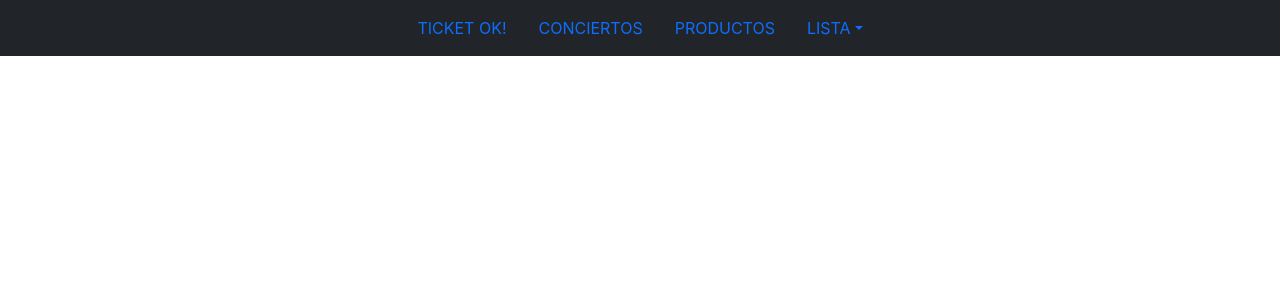
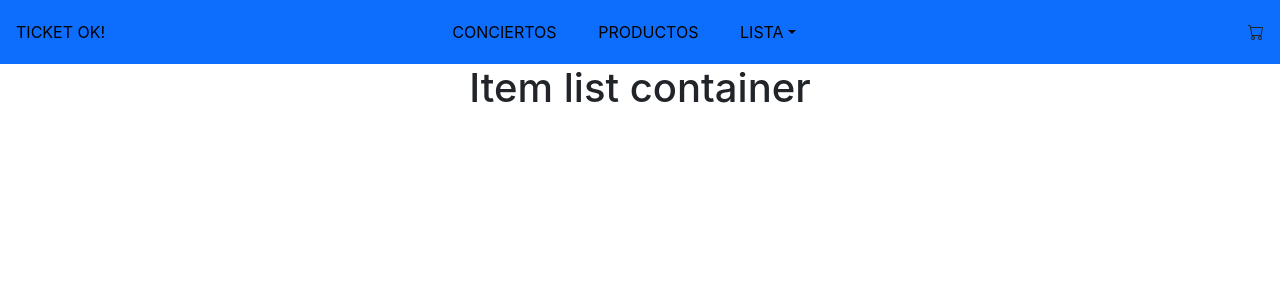
Before and after one commit to MARIANELA-C/e-commerce, a React (Create React App) app: page / in a window 1280 px wide. Shown: the top 300 px of the page. Built offline with nearby package versions, Linux system fonts and the light colour scheme.

Commit message:
tercer commit

```diff
--- a/src/App.js
+++ b/src/App.js
@@ -1,5 +1,6 @@
 import './App.css';
-import NavBar from './componentes/NavBar';
+import ItemListContainer from './componentes/ItemListContainer/ItemListContainer';
+import NavBar from "./componentes/NavBar/NavBar";
 
 function App() {
   return (
@@ -7,7 +8,7 @@
     <div className="App">
       <NavBar/>
       <header>
-
+      <ItemListContainer/>
 
       </header>
 
--- /dev/null
+++ b/src/componentes/CartWidget/CartWidget.jsx
@@ -0,0 +1,13 @@
+import React from 'react'
+
+const CartWidget = () => {
+  return (
+    <div className='col-4 d-flex justify-content-end m-3'>
+        <svg xmlns="http://www.w3.org/2000/svg" width="16" height="16" fill="currentColor" class="bi bi-cart" viewBox="0 0 16 16">
+  <path d="M0 1.5A.5.5 0 0 1 .5 1H2a.5.5 0 0 1 .485.379L2.89 3H14.5a.5.5 0 0 1 .491.592l-1.5 8A.5.5 0 0 1 13 12H4a.5.5 0 0 1-.491-.408L2.01 3.607 1.61 2H.5a.5.5 0 0 1-.5-.5zM3.102 4l1.313 7h8.17l1.313-7H3.102zM5 12a2 2 0 1 0 0 4 2 2 0 0 0 0-4zm7 0a2 2 0 1 0 0 4 2 2 0 0 0 0-4zm-7 1a1 1 0 1 1 0 2 1 1 0 0 1 0-2zm7 0a1 1 0 1 1 0 2 1 1 0 0 1 0-2z"/>
+</svg>
+    </div>
+  )
+}
+
+export default CartWidget
--- /dev/null
+++ b/src/componentes/ItemListContainer/ItemListContainer.jsx
@@ -0,0 +1,11 @@
+import React from 'react'
+
+const ItemListContainer = () => {
+  return (
+    <div>
+        <h1>Item list container</h1>
+    </div>
+  )
+}
+
+export default ItemListContainer
--- a/src/componentes/NavBar.js
+++ /dev/null
@@ -1,31 +0,0 @@
-import React from 'react'
-
-const NavBar = () => {
-  return (
-<div>
-      <ul className="nav justify-content-center navbar navbar-dark bg-dark">
-        <li className="nav-item">
-           <a className="nav-link active" fw-bolder="page" href="./paginas/Productos">TICKET OK!</a>
-         </li>
-         <li className="nav-item">
-            <a className="nav-link" href="./paginas/Conciertos">CONCIERTOS</a>
-         </li>
-         <li className="nav-item">
-            <a className="nav-link" href="./paginas/Productos">PRODUCTOS</a>
-         </li>
-         <li class="nav-item dropdown">
-         <a className="nav-link dropdown-toggle" data-bs-toggle="dropdown" href="./paginas/Lista" role="button" aria-expanded="false">LISTA</a>
-           <ul className="dropdown-menu">
-              <li className="dropdown-item">LISTA1</li>
-              <li className="dropdown-item">LISTA2</li>
-              <li className="dropdown-item">LISTA3</li>
-              <li className="dropdown-item">LISTA4</li>
-           </ul>
-         </li>
-     </ul>
-
-</div>
-  )
-}
-
-export default NavBar
--- /dev/null
+++ b/src/componentes/NavBar/NavBar.jsx
@@ -0,0 +1,36 @@
+import React from 'react'
+import CartWidget from '../CartWidget/CartWidget'
+
+const NavBar = () => {
+  return (
+<div>
+      <ul className="nav navbar navbar-primry bg-primary">
+         <li className="nav-item col-4 d-flex justify-content-start">
+           <a className="nav-link active text-black" fw-bolder="page" href="./paginas/Productos">TICKET OK!</a>
+         </li>
+
+            <li className="nav-item">
+                <a className="nav-link text-black" href="./paginas/Conciertos">CONCIERTOS</a>
+            </li>
+            <li className="nav-item">
+                <a className="nav-link text-black" href="./paginas/Productos">PRODUCTOS</a>
+            </li>
+            <li class="nav-item dropdown">
+                <a className="nav-link dropdown-toggle text-black" data-bs-toggle="dropdown" href="./paginas/Lista" role="button" aria-expanded="false">LISTA</a>
+                <ul className="dropdown-menu">
+                   <li className="dropdown-item">LISTA1</li>
+                   <li className="dropdown-item">LISTA2</li>
+                   <li className="dropdown-item">LISTA3</li>
+                   <li className="dropdown-item">LISTA4</li>
+                </ul>
+            </li>
+
+        <CartWidget/>
+
+     </ul>
+
+</div>
+  )
+}
+
+export default NavBar
```
